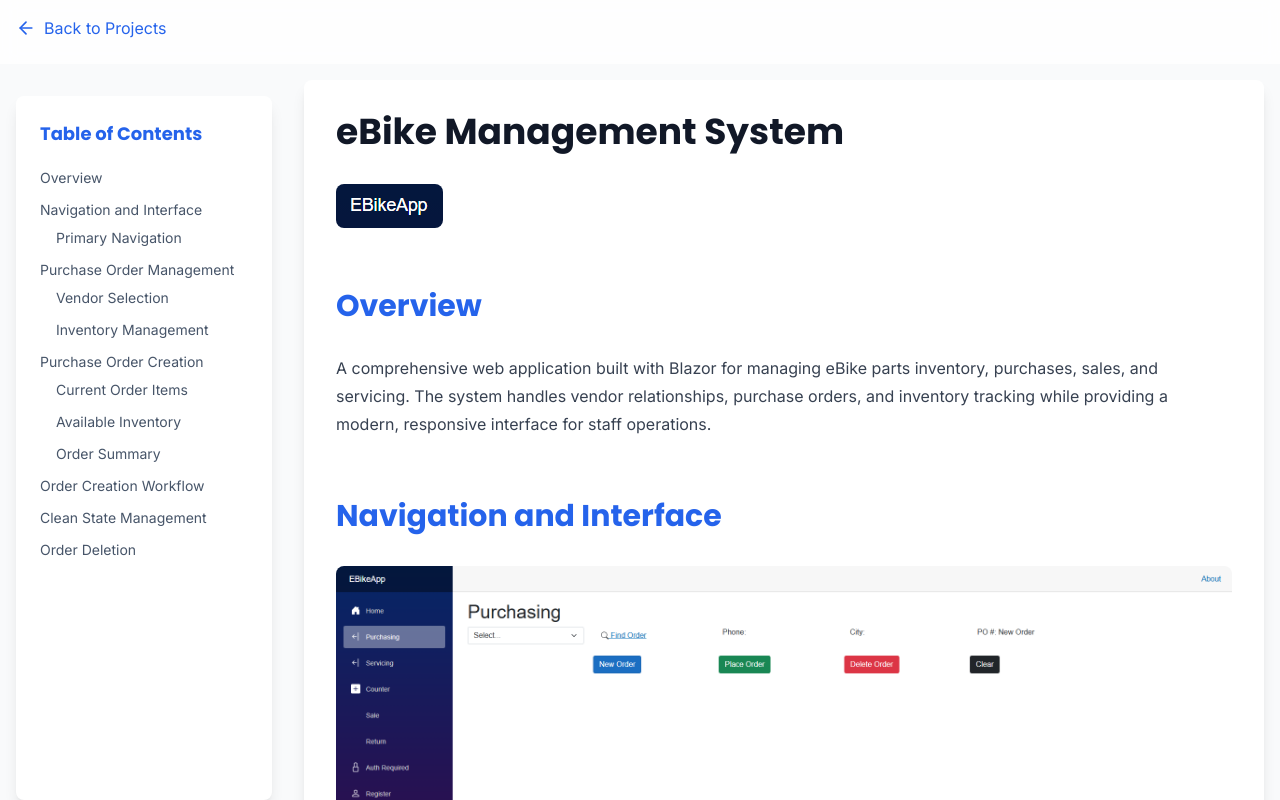
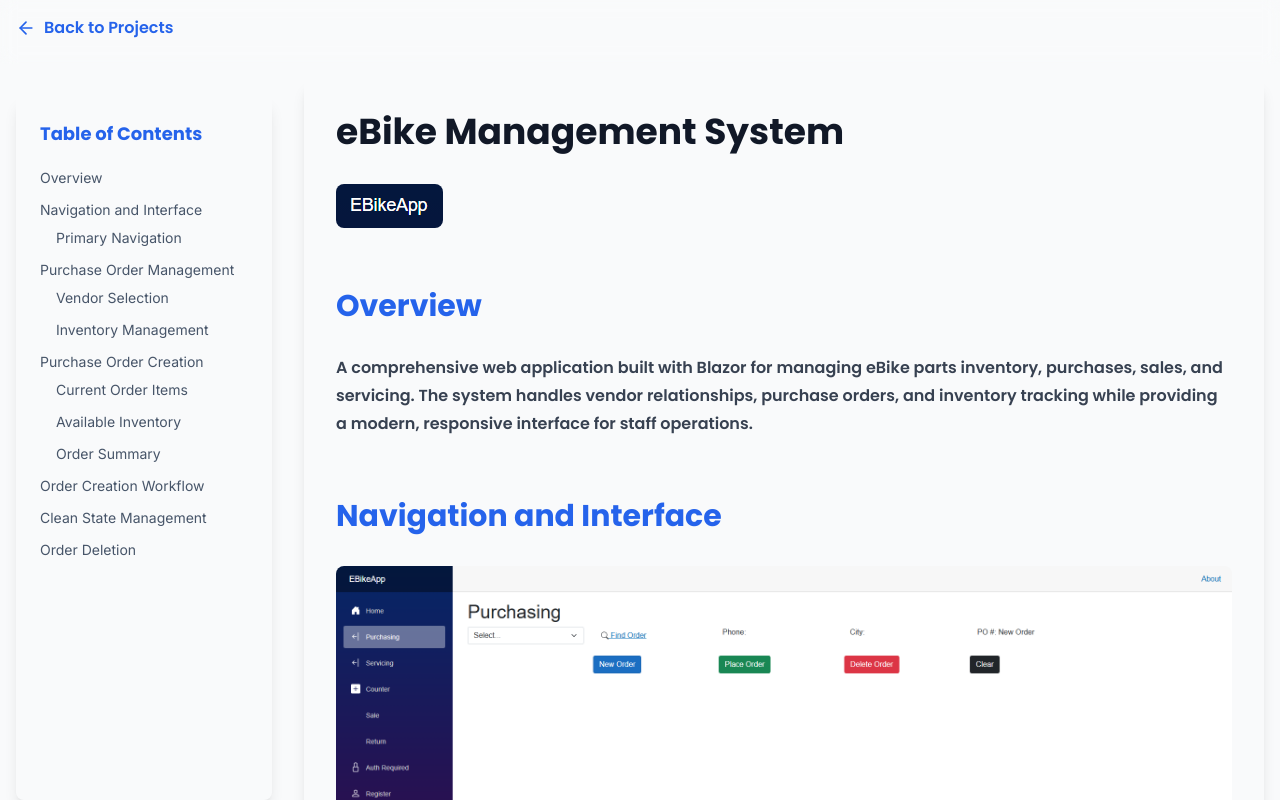
Before and after one commit to crazyturtles/react-portfolio, a React (Vite) app: page /manuals/ebike in a window 1280 px wide. Shown: the top 800 px of the page. Built offline with nearby package versions, Linux system fonts and the light colour scheme.

Commit message:
updated stylings

```diff
--- a/index.html
+++ b/index.html
@@ -6,6 +6,7 @@
     <meta name="viewport" content="width=device-width, initial-scale=1.0" />
     <title>Rohan Matharu</title>
     <link href="https://fonts.googleapis.com/css2?family=Inter:wght@400;500;600;700&family=Poppins:wght@600;700&display=swap" rel="stylesheet">
+    <link href="https://fonts.googleapis.com/css2?family=Albert+Sans:wght@400;500;600;700&family=Instrument+Sans:wght@600;700&display=swap" rel="stylesheet">
   </head>
   <body>
     <div id="root"></div>
--- a/src/App.jsx
+++ b/src/App.jsx
@@ -10,7 +10,7 @@ const MainLayout = () => (
 	<main className="min-h-screen bg-background dark:bg-background-dark transition-colors duration-200">
 		<nav className="fixed top-0 z-50 w-full bg-background/80 dark:bg-background-dark/80 px-4 py-4 backdrop-blur">
 			<div className="container mx-auto flex items-center justify-between">
-				<span className="font-heading text-xl font-bold text-primary dark:text-primary-dark select-none">
+				<span className="font-heading dark:font-heading-dark text-xl font-bold text-primary dark:text-primary-dark select-none">
 					<Link to="/" onClick={() => window.scrollTo(0, 0)}>
 						Rohan Matharu
 					</Link>
@@ -24,7 +24,7 @@ const MainLayout = () => (
 									.getElementById(item.toLowerCase())
 									?.scrollIntoView({ behavior: "smooth" });
 							}}
-							className="text-secondary dark:text-secondary-dark transition-colors hover:text-primary dark:hover:text-primary-dark select-none"
+							className="font-sans dark:font-sans-dark text-secondary dark:text-secondary-dark transition-colors hover:text-primary dark:hover:text-primary-dark select-none"
 							type="button"
 						>
 							{item}
--- a/src/components/ProjectTags.jsx
+++ b/src/components/ProjectTags.jsx
@@ -3,7 +3,7 @@ const ProjectTags = ({ tags }) => (
 		{tags.map((tag) => (
 			<span
 				key={tag}
-				className="rounded-full bg-accent/10 px-3 py-1 text-sm text-accent select-none"
+				className="rounded-full bg-accent/10 px-3 py-1 font-sans dark:font-sans-dark text-sm text-accent select-none"
 			>
 				{tag}
 			</span>
--- a/src/components/hero.jsx
+++ b/src/components/hero.jsx
@@ -9,20 +9,20 @@ const Hero = () => {
 		<section className="relative h-hero flex items-center justify-center bg-gradient-to-br from-primary/10 to-accent/10 dark:from-primary-dark/5 dark:to-accent-dark/5">
 			<div className="container mx-auto px-4">
 				<div className="animate-fade-in space-y-6 text-center">
-					<h1 className="font-heading text-5xl font-bold text-primary dark:text-primary-dark">
+					<h1 className="font-heading dark:font-heading-dark text-5xl font-bold text-primary dark:text-primary-dark">
 						Hi, I'm{" "}
 						<span className="text-accent dark:text-accent-dark">
 							Rohan Matharu
 						</span>
 					</h1>
-					<p className="mx-auto max-w-2xl text-xl text-secondary dark:text-secondary-dark">
+					<p className="mx-auto max-w-2xl text-xl font-sans dark:font-sans-dark text-secondary dark:text-secondary-dark">
 						Full-stack developer specializing in modern web technologies
 					</p>
 				</div>
 			</div>
 			<button
 				onClick={scrollToProjects}
-				className="absolute bottom-8 left-8 z-40 flex items-center gap-2 rounded-full bg-primary dark:bg-primary-dark px-6 py-3 text-white transition-all hover:bg-primary/90 dark:hover:bg-primary-dark/90 shadow-lg"
+				className="absolute bottom-8 left-8 z-40 flex items-center gap-2 rounded-full bg-primary dark:bg-primary-dark px-6 py-3 text-white transition-all hover:bg-primary/90 dark:hover:bg-primary-dark/90 shadow-lg font-sans dark:font-sans-dark"
 				type="button"
 			>
 				View My Work
--- a/src/components/manual.jsx
+++ b/src/components/manual.jsx
@@ -134,7 +134,7 @@ const Manual = () => {
 
 	const renderToc = (markdownContent) => (
 		<div className="space-y-2">
-			<h2 className="mb-4 font-heading text-lg font-bold text-primary dark:text-primary-dark">
+			<h2 className="mb-4 font-heading dark:font-heading-dark text-lg font-bold text-primary dark:text-primary-dark">
 				Table of Contents
 			</h2>
 			<ReactMarkdown
@@ -155,7 +155,7 @@ const Manual = () => {
 						<a
 							href={href}
 							onClick={(e) => handleSmoothScroll(e, href)}
-							className="block py-1 text-sm text-secondary dark:text-secondary-dark hover:text-primary dark:hover:text-primary-dark transition-colors"
+							className="block py-1 text-sm font-sans dark:font-sans-dark text-secondary dark:text-secondary-dark hover:text-primary dark:hover:text-primary-dark transition-colors"
 						>
 							{children}
 						</a>
@@ -195,7 +195,7 @@ const Manual = () => {
 									?.scrollIntoView({ behavior: "smooth" });
 							}, 1);
 						}}
-						className="inline-flex items-center gap-2 text-primary dark:text-primary-dark hover:text-primary/80 dark:hover:text-primary-dark/80"
+						className="inline-flex items-center gap-2 font-heading dark:font-heading-dark text-primary dark:text-primary-dark hover:text-primary/80 dark:hover:text-primary-dark/80"
 					>
 						<ArrowLeft size={20} />
 						Back to Projects
@@ -259,12 +259,20 @@ const Manual = () => {
 				<main className="flex-1">
 					<div className="rounded-lg bg-surface dark:bg-surface-dark p-8 shadow-lg">
 						<ReactMarkdown
-							className="prose dark:prose-invert max-w-none prose-headings:font-heading prose-headings:font-bold prose-h1:text-4xl prose-h2:text-3xl prose-h3:text-2xl prose-a:text-primary dark:prose-a:text-primary-dark prose-img:rounded-lg"
+							className="prose dark:prose-invert max-w-none prose-headings:font-heading dark:font-heading-dark prose-headings:font-bold prose-h1:text-4xl prose-h2:text-3xl prose-h3:text-2xl prose-a:text-primary dark:prose-a:text-primary-dark prose-img:rounded-lg"
 							remarkPlugins={[remarkGfm]}
 							rehypePlugins={[rehypeRaw]}
 							components={{
 								h2: createHeadingComponent(2),
 								h3: createHeadingComponent(3),
+								p: ({ children }) => (
+									<p className="font-heading dark:font-heading-dark">
+										{children}
+									</p>
+								),
+								ul: ({ children }) => (
+									<p className="font-sans dark:font-sans-dark">{children}</p>
+								),
 								img: ({ node, ...props }) => (
 									<img
 										{...props}
--- a/src/components/skills.jsx
+++ b/src/components/skills.jsx
@@ -39,7 +39,7 @@ const Skills = () => {
 	return (
 		<section id="skills" className="bg-gray-50 dark:bg-surface-dark py-section">
 			<div className="container mx-auto px-4">
-				<h2 className="mb-12 text-center font-heading text-4xl font-bold text-primary dark:text-primary-dark select-none">
+				<h2 className="mb-12 text-center font-heading dark:font-heading-dark text-4xl font-bold text-primary dark:text-primary-dark select-none">
 					Skills & Technologies
 				</h2>
 				<div className="grid gap-8 md:grid-cols-2 lg:grid-cols-4">
@@ -55,7 +55,7 @@ const Skills = () => {
 								>
 									{category.icon}
 								</div>
-								<h3 className="mb-4 font-heading text-2xl font-bold text-primary dark:text-primary-dark select-none">
+								<h3 className="mb-4 font-heading dark:font-heading-dark text-2xl font-bold text-primary dark:text-primary-dark select-none">
 									{category.title}
 								</h3>
 							</div>
@@ -63,7 +63,7 @@ const Skills = () => {
 								{category.skills.map((skill) => (
 									<span
 										key={skill}
-										className="rounded-full bg-gray-100 dark:bg-surface-dark px-3 py-1 text-sm text-secondary dark:text-secondary-dark select-none transition-colors hover:bg-accent/10 dark:hover:bg-accent-dark/10 hover:text-accent dark:hover:text-accent-dark"
+										className="rounded-full bg-gray-100 dark:bg-surface-dark px-3 py-1 text-sm font-sans dark:font-sans-dark text-secondary dark:text-secondary-dark select-none transition-colors hover:bg-accent/10 dark:hover:bg-accent-dark/10 hover:text-accent dark:hover:text-accent-dark"
 									>
 										{skill}
 									</span>
--- a/tailwind.config.js
+++ b/tailwind.config.js
@@ -1,34 +1,24 @@
 /** @type {import('tailwindcss').Config} */
 export default {
   content: ["./index.html", "./src/**/*.{js,jsx,ts,tsx}"],
-  darkMode: "class",
+  darkMode: 'class',
   theme: {
     extend: {
       colors: {
-        primary: {
-          DEFAULT: "#2563eb",
-          dark: "#60a5fa"
-        },
-        secondary: {
-          DEFAULT: "#475569",
-          dark: "#94a3b8"
-        },
-        accent: {
-          DEFAULT: "#f59e0b",
-          dark: "#8b5cf6"
-        },
-        surface: {
-          DEFAULT: "#ffffff",
-          dark: "#1e293b"
-        },
-        background: {
-          DEFAULT: "#ffffff",
-          dark: "#0f172a"
-        }
+        primary: "#2563eb",
+        secondary: "#475569",
+        accent: "#f59e0b",
+        'primary-dark': "#6ee7b7",
+        'secondary-dark': "#94a3b8",
+        'accent-dark': "#c084fc",
+        'background-dark': "#030712",
+        'surface-dark': "#111827"
       },
       fontFamily: {
         sans: ["Inter", "sans-serif"],
         heading: ["Poppins", "sans-serif"],
+        'sans-dark': ["Albert Sans", "sans-serif"],
+        'heading-dark': ["Instrument Sans", "sans-serif"]
       },
       spacing: {
         section: "80px",
@@ -72,14 +62,16 @@ export default {
             },
           },
         },
-        dark: {
+        invert: {
           css: {
-            color: "#94a3b8",
-            a: {
-              color: "#60a5fa",
-              "&:hover": {
-                color: "#3b82f6",
-              },
+            h1: {
+              fontFamily: "Instrument Sans, sans-serif",
+            },
+            h2: {
+              fontFamily: "Instrument Sans, sans-serif",
+            },
+            h3: {
+              fontFamily: "Instrument Sans, sans-serif",
             },
           },
         },
```
Also changed, not shown: src/components/ProjectModal.jsx (+10 -10 lines), src/components/contact.jsx (+8 -8 lines), src/components/projects.jsx (+6 -6 lines), 1 other file (tests, documents, lock files or other folders).
